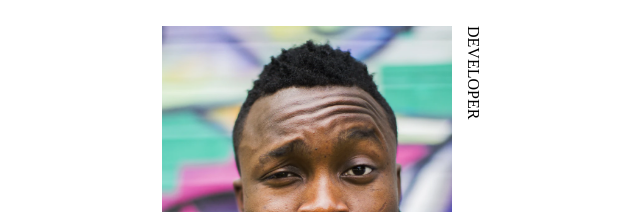
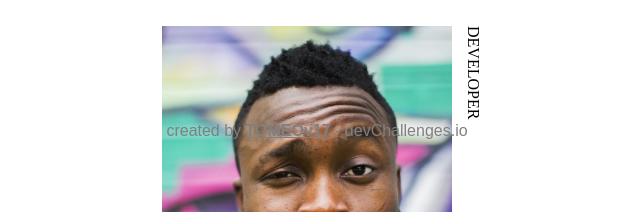
Before and after one commit to TOMEOv17/my-team-page-devChallenges.io, a plain HTML site: page index.html in a window 1280 px wide. Shown: the part 2560-2772 px from the top of the page, without its empty margins (323-963 px from the left). Drawn offline with Linux system fonts and the light colour scheme.

Commit message:
Update index.html

```diff
--- a/index.html
+++ b/index.html
@@ -32,7 +32,16 @@
       min-width: 800px;
     }
 
+    .footer {
+      position: absolute;
+      bottom: 0;
 
+
+      color: grey;
+      left: 50%;
+      transform: translateX(-50%);
+      font-family: Arial, Helvetica, sans-serif;
+    }
 
     .name {
       font-family: 'Poppins', sans-serif;
@@ -203,6 +212,10 @@
       <p class="name">Stan John</p>
     </div>
 
+    <div class="footer">
+      <p>created by <b><u>TOMEOv17</u></b> - devChallenges.io</p>
+    </div>
+
   </div>
 
 
```
